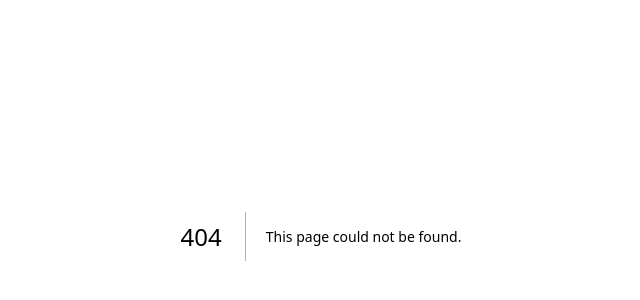
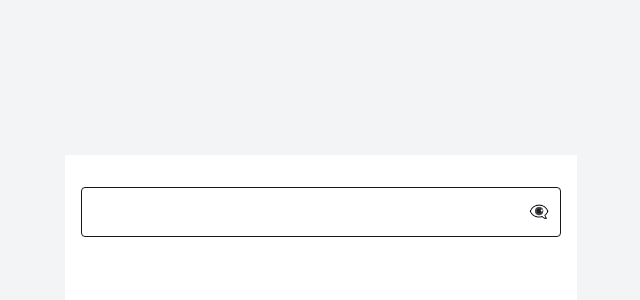
Before and after one commit to nullndvoid/postre, a Next.js app: page /login in a window 1280 px wide. Before the commit this address had no page. Shown: the part 164-464 px from the top of the page, without its empty margins (319-959 px from the left). Built offline with nearby package versions, Linux system fonts and the light colour scheme.

Commit message:
Made a mess, should avoid DRY as a beginner.
Stole the form code and it shows

```diff
--- a/app/layout.tsx
+++ b/app/layout.tsx
@@ -25,7 +25,7 @@ export default function RootLayout({
   return (
     <html lang="en" suppressHydrationWarning>
       <body
-        className={`${geistSans.variable} ${geistMono.variable} antialiased`}
+        className={`${geistSans.variable} ${geistMono.variable} antialiased bg-gray-300 dark:bg-gray-700 dark:text-white text-black`}
       >
         {children}
       </body>
--- /dev/null
+++ b/app/login/login-form.tsx
@@ -0,0 +1,17 @@
+"use client";
+
+import Button from "../ui/button";
+import Form from "../ui/form";
+
+export default function LoginForm() {
+  const fields = [
+    {
+      type: "password",
+      label: "Password",
+      name: "name",
+      placeholder: "",
+    },
+  ];
+
+  return <Form fields={fields} />;
+}
--- /dev/null
+++ b/app/login/page.tsx
@@ -0,0 +1,9 @@
+import LoginForm from "./login-form";
+
+export default function Login() {
+  return (
+    <div className="min-h-screen dark:bg-gray-900">
+      <LoginForm></LoginForm>
+    </div>
+  );
+}
--- a/app/page.tsx
+++ b/app/page.tsx
@@ -2,7 +2,7 @@ import Image from "next/image";
 
 export default function Home() {
   return (
-    <div className="flex min-h-screen items-center justify-center bg-zinc-50 font-sans dark:bg-black">
+    <div className="">
       <main className="flex min-h-screen w-full max-w-3xl flex-col items-center justify-between py-32 px-16 bg-white dark:bg-black sm:items-start">
         <Image
           className="dark:invert"
@@ -14,7 +14,7 @@ export default function Home() {
         />
         <div className="flex flex-col items-center gap-6 text-center sm:items-start sm:text-left">
           <h1 className="max-w-xs text-3xl font-semibold leading-10 tracking-tight text-black dark:text-zinc-50">
-            To get started, edit the aaaaaaaa page.tsx file.
+            To get started, edit the page.tsx file.
           </h1>
           <p className="max-w-md text-lg leading-8 text-zinc-600 dark:text-zinc-400">
             Looking for a starting point or more instructions? Head over to{" "}
--- /dev/null
+++ b/app/ui/button.tsx
@@ -0,0 +1,18 @@
+"use client";
+
+export default function Button({
+  text,
+  onClick,
+}: {
+  text: string;
+  onClick: () => void;
+}) {
+  return (
+    <button
+      onClick={onClick}
+      className="px-2 py-1 w-fit bg-gray-700 dark:bg-gray-200 text-white dark:outline-2 dark:-outline-offset-1 dark:hover:text-white dark:hover:bg-black/70 dark:text-black font-sans hover:font-semibold font-medium hover:text-black hover:bg-gray-300 dark:hover:text-grey-700 hover:outline-2 hover:outline-black dark:hover:outline-white hover:-outline-offset-2"
+    >
+      {text}
+    </button>
+  );
+}
--- /dev/null
+++ b/app/ui/form.tsx
@@ -0,0 +1,223 @@
+"use client";
+
+import React, { useState, useMemo } from "react";
+
+interface FormField {
+  type: string;
+  name: string;
+  options?: Array<{ value: string; label: string }>;
+  placeholder?: string;
+}
+
+interface FormProps {
+  fields: FormField[];
+  themeColor?: string;
+}
+
+interface ShowPasswordState {
+  [key: string]: boolean;
+}
+
+interface ThemeClasses {
+  input: string;
+  label: string;
+  button: string;
+  checkboxRadio: string;
+  icon: string;
+}
+
+const Form = ({ fields, themeColor = "blue" }: FormProps) => {
+  const [formData, setFormData] = useState<Record<string, any>>({});
+  const [showPassword, setShowPassword] = useState<Record<string, boolean>>({});
+
+  const handleChange = (
+    e: React.ChangeEvent<HTMLInputElement | HTMLSelectElement>,
+    name: string
+  ): void => {
+    setFormData((prevData) => ({
+      ...prevData,
+      [name]: e.target.value,
+    }));
+  };
+
+  const togglePasswordVisibility = (name: string): void => {
+    setShowPassword((prev: ShowPasswordState) => ({
+      ...prev,
+      [name]: !prev[name],
+    }));
+  };
+
+  const themeClasses: ThemeClasses = useMemo(
+    () => ({
+      input: `w-full px-4 py-3 border rounded focus:outline-none focus:ring-2 focus:ring-${themeColor}-500`,
+      label: "block text-gray-700 font-semibold mb-2",
+      button: `w-full px-4 py-2 bg-${themeColor}-500 text-white rounded hover:bg-${themeColor}-600 focus:outline-none focus:ring-2 focus:ring-${themeColor}-500`,
+      checkboxRadio: `form-${themeColor}`,
+      icon: `text-${themeColor}-600 cursor-pointer`,
+    }),
+    [themeColor]
+  );
+
+  const renderInput = (field: FormField): React.ReactNode => {
+    const { type, name, options, placeholder } = field;
+
+    switch (type) {
+      case "text":
+      case "number":
+      case "email":
+      case "date":
+        return (
+          <div className="mb-6">
+            <input
+              type={type}
+              name={name}
+              placeholder={placeholder}
+              value={(formData[name as keyof typeof formData] as string) || ""}
+              onChange={(e) => handleChange(e, name)}
+              className={themeClasses.input}
+            />
+          </div>
+        );
+
+      case "password":
+        return (
+          <div className="mb-6">
+            <div className="relative">
+              <input
+                type={showPassword[name] ? "text" : "password"}
+                name={name}
+                placeholder={placeholder}
+                value={
+                  (formData[name as keyof typeof formData] as string) || ""
+                }
+                onChange={(e) => handleChange(e, name)}
+                className={themeClasses.input}
+              />
+              <span
+                onClick={() => togglePasswordVisibility(name)}
+                className={`absolute inset-y-0 right-0 flex items-center pr-3 ${themeClasses.icon}`}
+              >
+                {showPassword[name] ? "👁️" : "👁️‍🗨️"}
+              </span>
+            </div>
+          </div>
+        );
+
+      case "radio":
+        return (
+          <div className="mb-6">
+            <div className="flex items-center space-x-4">
+              {options?.map((option) => (
+                <label
+                  key={option.value}
+                  className="flex items-center space-x-2"
+                >
+                  <input
+                    type="radio"
+                    name={name}
+                    value={option.value}
+                    checked={
+                      formData[name as keyof typeof formData] === option.value
+                    }
+                    onChange={(e) => handleChange(e, name)}
+                    className={themeClasses.checkboxRadio}
+                  />
+                  <span>{option.label}</span>
+                </label>
+              ))}
+            </div>
+          </div>
+        );
+
+      case "checkbox":
+        return (
+          <div className="mb-6">
+            <div className="flex items-center space-x-4">
+              {options?.map((option) => (
+                <label
+                  key={option.value}
+                  className="flex items-center space-x-2"
+                >
+                  <input
+                    type="checkbox"
+                    name={name}
+                    value={option.value}
+                    checked={
+                      (
+                        formData[name as keyof typeof formData] as string[]
+                      )?.includes(option.value) || false
+                    }
+                    onChange={(e) =>
+                      setFormData((prevData) => ({
+                        ...prevData,
+                        [name]: (formData[
+                          name as keyof typeof formData
+                        ] as string[])
+                          ? (
+                              formData[
+                                name as keyof typeof formData
+                              ] as string[]
+                            ).includes(option.value)
+                            ? (
+                                formData[
+                                  name as keyof typeof formData
+                                ] as string[]
+                              ).filter((val) => val !== option.value)
+                            : [
+                                ...(formData[
+                                  name as keyof typeof formData
+                                ] as string[]),
+                                option.value,
+                              ]
+                          : [option.value],
+                      }))
+                    }
+                    className={themeClasses.checkboxRadio}
+                  />
+                  <span>{option.label}</span>
+                </label>
+              ))}
+            </div>
+          </div>
+        );
+
+      case "select":
+        return (
+          <div className="mb-6">
+            <select
+              name={name}
+              value={(formData[name as keyof typeof formData] as string) || ""}
+              onChange={(e) => handleChange(e, name)}
+              className={themeClasses.input}
+            >
+              <option value="">Select {placeholder}</option>
+              {options?.map((option) => (
+                <option key={option.value} value={option.value}>
+                  {option.label}
+                </option>
+              ))}
+            </select>
+          </div>
+        );
+
+      default:
+        return null;
+    }
+  };
+
+  return (
+    <div className="flex font-sans items-center min-h-screen bg-gray-100 dark:bg-gray-900 dark:text-white mx-4">
+      <form className="w-full max-w-lg mx-auto p-4 pt-8 drop-shadow-sm drop-shadow-white/20 bg-white dark:bg-gray-800">
+        {/* <h2 className="text-2xl font-bold text-center mb-6"></h2> */}
+        {fields.map((field) => (
+          <div key={field.name}>{renderInput(field)}</div>
+        ))}
+        <button type="submit" className={themeClasses.button}>
+          Submit
+        </button>
+      </form>
+    </div>
+  );
+};
+
+export default Form;
```
